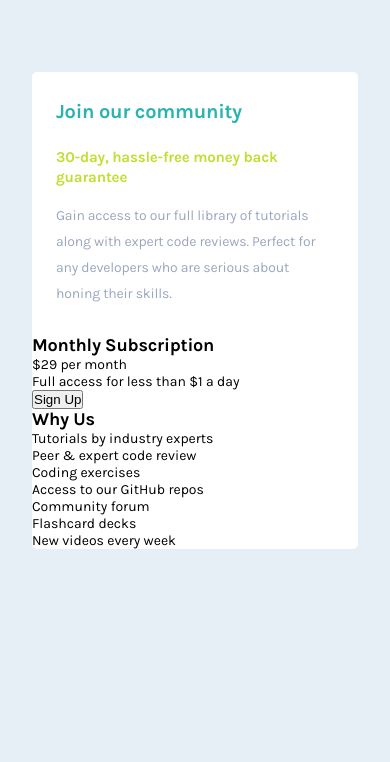
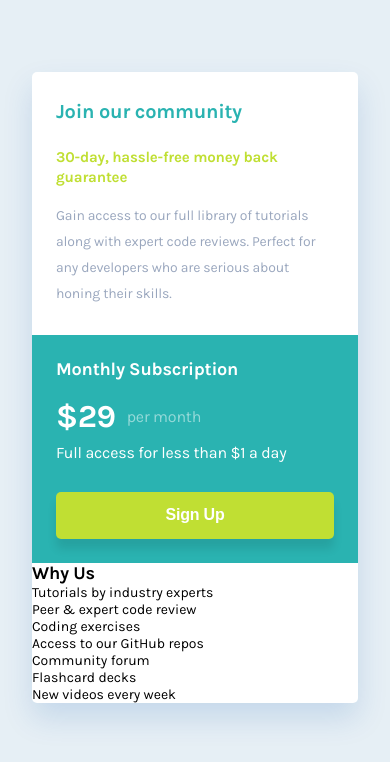
Before and after one commit to dinahbrito/single-price-grid-component, a plain HTML site: page index.html in a window 390 px wide. Drawn offline with Linux system fonts and the light colour scheme.

Commit message:
.monthly mobile

```diff
--- a/index.html
+++ b/index.html
@@ -30,7 +30,10 @@
       <div class="container">
         <section class="monthly">
           <h2>Monthly Subscription</h2>
-          <p class="cost"><span>&dollar;29</span> per month</p>
+          <div class="cost-container">
+            <p class="cost">&dollar;29</p>
+            <p class="cost-small"> per month</p>
+          </div>
           <p>Full access for less than &dollar;1 a day</p>
           <button>Sign Up</button>
         </section>
--- a/styles.css
+++ b/styles.css
@@ -19,7 +19,6 @@ h1 {
 }
 
 h2 {
-    /* color: #FFFFFF; */
     font-size: 1.13rem;
     font-weight: 700;
     letter-spacing: -.22px;
@@ -38,6 +37,7 @@ body {
 main {
     background-color: #FFFFFF;
     border-radius: 5px;
+    box-shadow: 0px 15px 30px rgba(0, 81, 171, 0.145);
     margin: 4.5rem 2rem;
     overflow: hidden;
 }
@@ -63,6 +63,49 @@ p.bright {
     margin-top: 1.5rem;
 }
 
+.monthly {
+    background-color: #2AB3B1;
+    color: #FFFFFF;
+    font-size: 1rem;
+    letter-spacing: -.2px;
+    line-height: 1.63rem;
+    padding: 1.5rem;
+}
+
+.cost-container {
+    align-items: center;
+    display: flex;
+    margin-top: 1.13rem;
+    margin-bottom: .25rem;
+}
+
+.cost {
+    font-size: 2rem;
+    font-weight: 700;
+    letter-spacing: -.4px;
+    line-height: 2.34rem;
+    vertical-align: middle;
+}
+
+.cost-small {
+    margin-left: .687rem;
+    opacity: .5;
+}
+
+button {
+    background-color: #C0DF33;
+    border: none;
+    border-radius: 5px;
+    box-shadow: 0px 10px 10px rgba(0, 0, 0, 0.0973011);
+    color: #FFFFFF;
+    font-size: 1rem;
+    font-weight: 700;
+    letter-spacing: -.2px;
+    line-height: 1.17rem;
+    margin-top: 1.63rem;
+    padding: .875rem;
+    width: 100%;
+}
 
 @media only screen and (min-width: 768px) {
     body {
```
